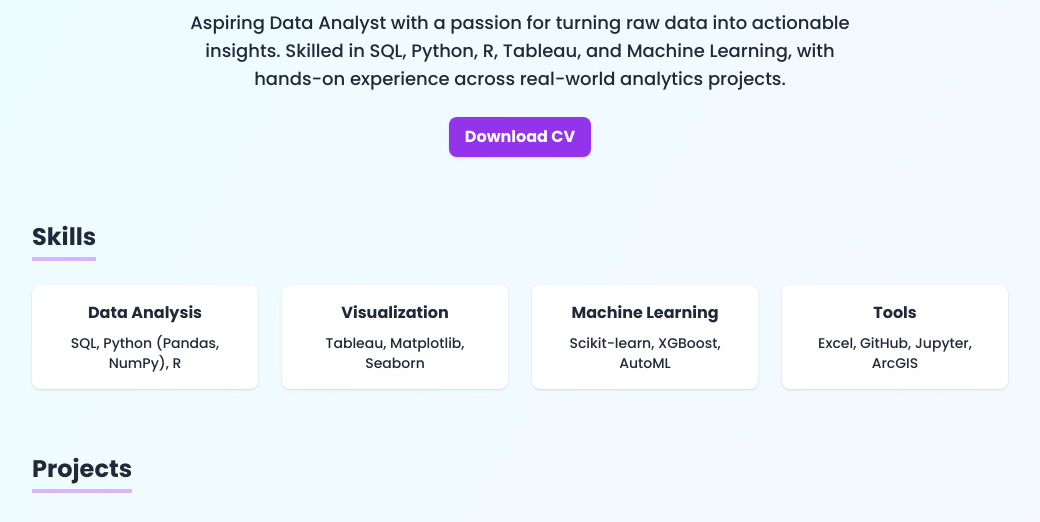
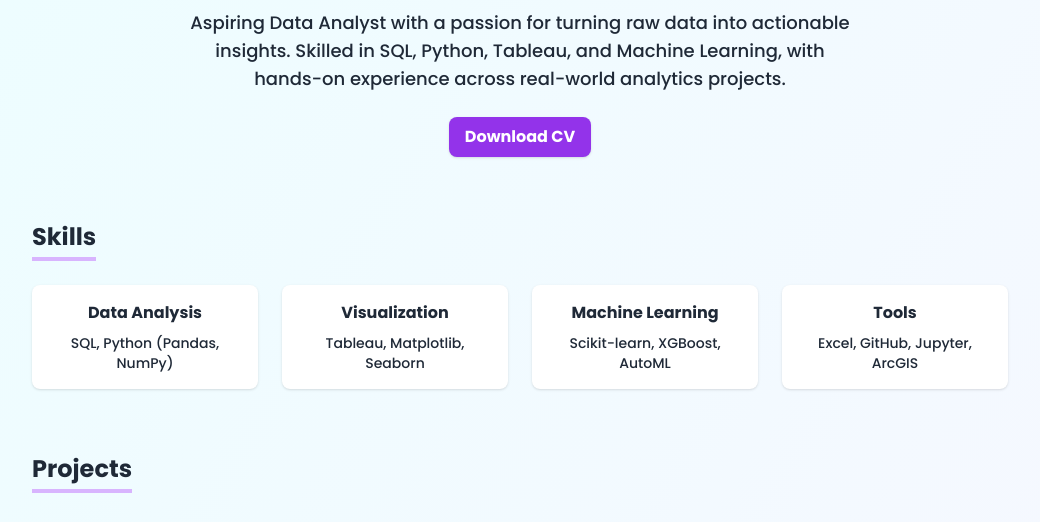
Before and after one commit to BirvaChudasama/BirvaChudasama_Portfolio.github.io, a plain HTML site: page index.html in a window 1280 px wide. Shown: the part 255-777 px from the top of the page, without its empty margins (120-1160 px from the left). Drawn offline with nearby package versions, Linux system fonts and the light colour scheme.

Commit message:
Update index.html

```diff
--- a/index.html
+++ b/index.html
@@ -18,7 +18,7 @@
     <header class="text-center mb-16">
       <img src="images/birva.jpeg" alt="Birva Chudasama" class="w-36 h-36 rounded-full mx-auto shadow-lg">
       <h1 class="text-4xl font-bold mt-6">Hello, I'm Birva 👋</h1>
-      <p class="mt-4 text-lg max-w-2xl mx-auto">Aspiring Data Analyst with a passion for turning raw data into actionable insights. Skilled in SQL, Python, R, Tableau, and Machine Learning, with hands-on experience across real-world analytics projects.</p>
+      <p class="mt-4 text-lg max-w-2xl mx-auto">Aspiring Data Analyst with a passion for turning raw data into actionable insights. Skilled in SQL, Python, Tableau, and Machine Learning, with hands-on experience across real-world analytics projects.</p>
       <a href="files/Birva_Chudasama_Resume.pdf" target="_blank" class="mt-6 inline-block bg-purple-600 text-white font-semibold py-2 px-4 rounded-lg shadow hover:bg-purple-700">Download CV</a>
     </header>
 
@@ -28,7 +28,7 @@
       <div class="grid grid-cols-2 sm:grid-cols-4 gap-6 text-center">
         <div class="bg-white shadow rounded-lg p-4">
           <h3 class="font-semibold">Data Analysis</h3>
-          <p class="text-sm mt-2">SQL, Python (Pandas, NumPy), R</p>
+          <p class="text-sm mt-2">SQL, Python (Pandas, NumPy)</p>
         </div>
         <div class="bg-white shadow rounded-lg p-4">
           <h3 class="font-semibold">Visualization</h3>
```
